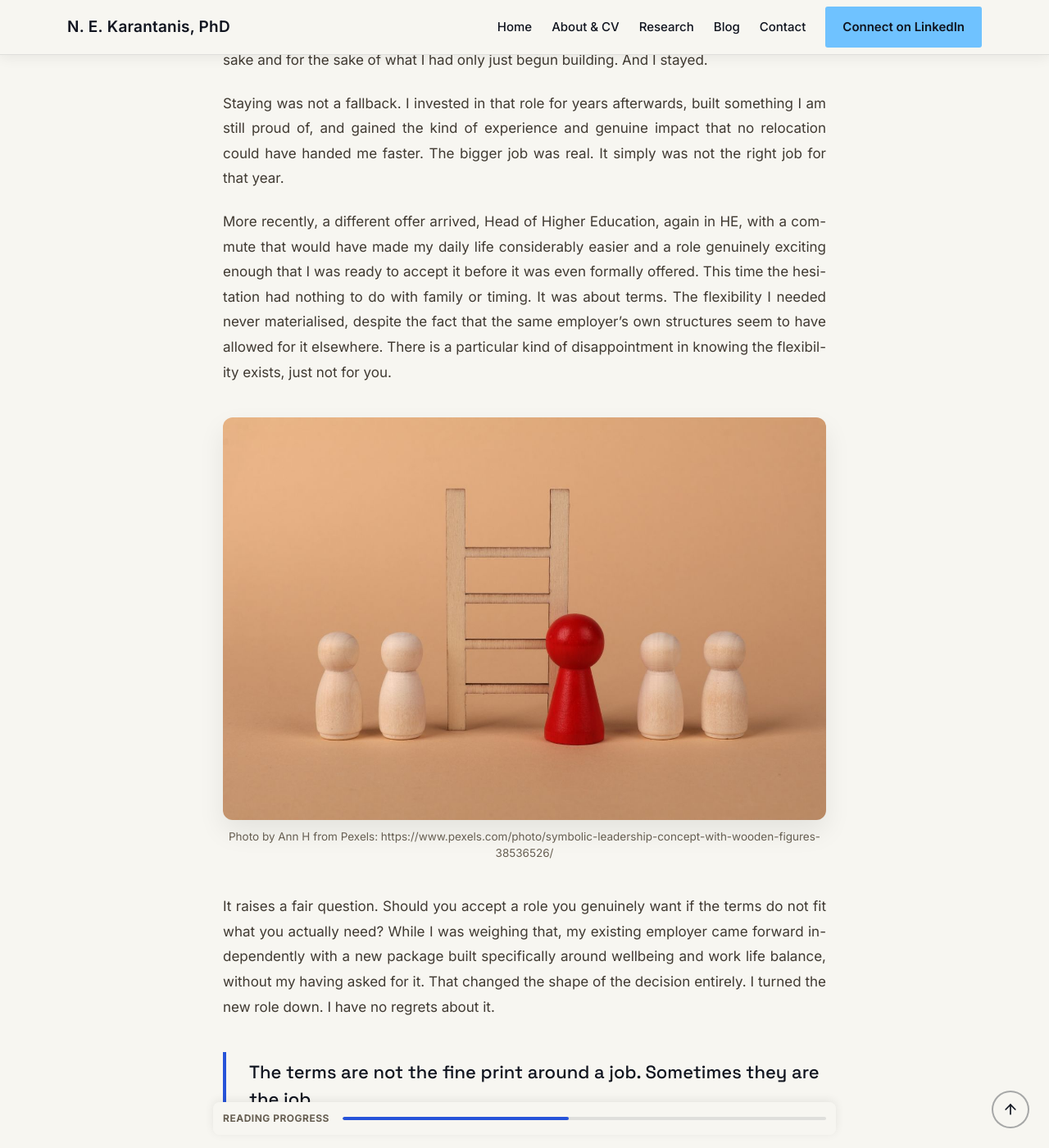
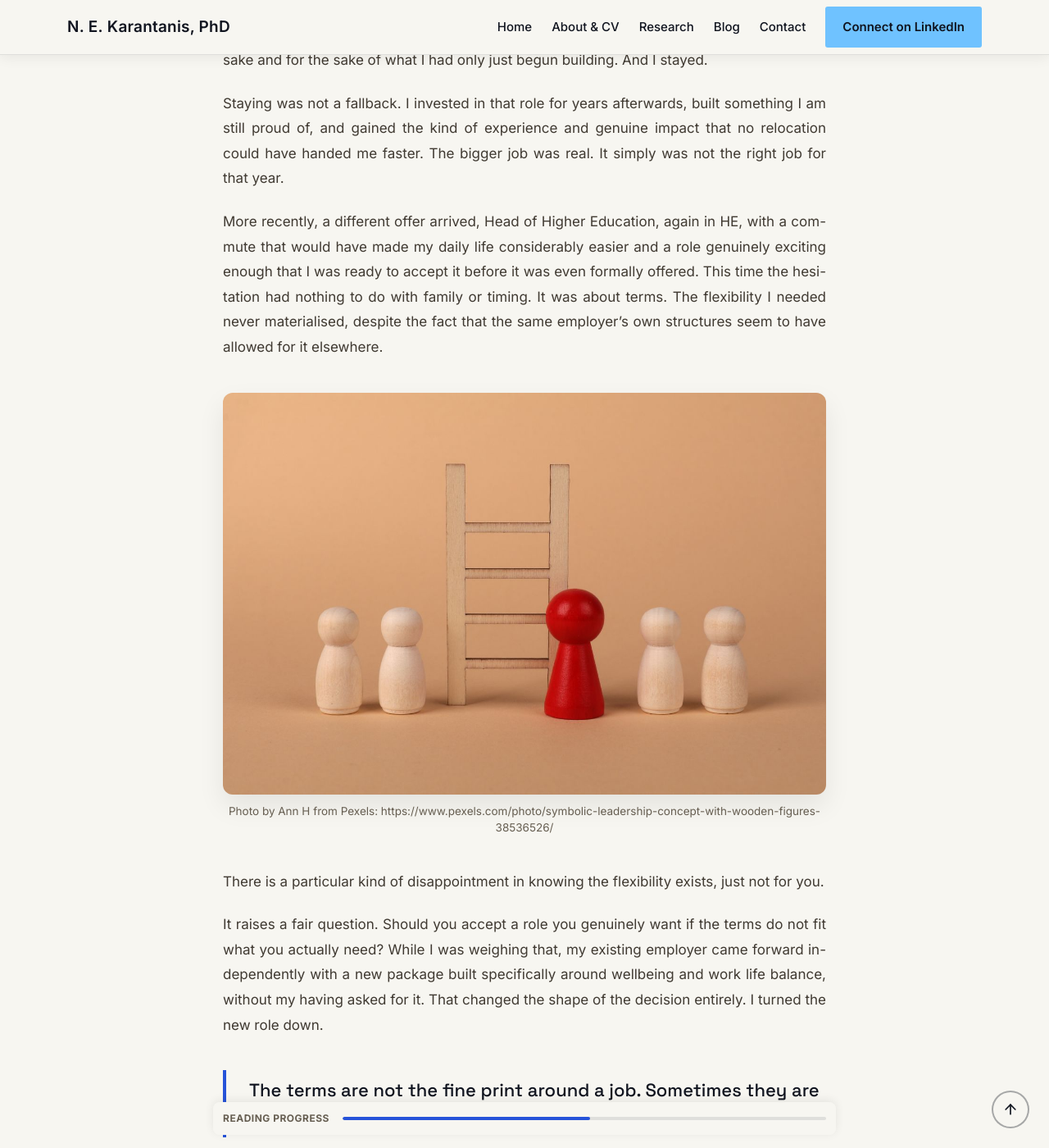
Before and after one commit to Eneekay/nekarantanis, a Jekyll site: the page built from _posts/2026-07-28-when-to-say-no-to-a-good-offer.md, in a window 1280 px wide and 1400 px high, scrolled down 798 px. Shown: the whole window at 82% size. Built offline with Jekyll 4.4.1, drawn with Linux system fonts in a browser that asks for light colours; comment, search, counter and statistics services are not loaded; some of the changed lines change nothing that is shown; some of the changed text lies outside the part shown.

Commit message:
Update Post “2026-07-28-when-to-say-no-to-a-good-offer”

```diff
--- a/_posts/2026-07-28-when-to-say-no-to-a-good-offer.md
+++ b/_posts/2026-07-28-when-to-say-no-to-a-good-offer.md
@@ -28,14 +28,14 @@
 
 Staying was not a fallback. I invested in that role for years afterwards, built something I am still proud of, and gained the kind of experience and genuine impact that no relocation could have handed me faster. The bigger job was real. It simply was not the right job for that year.
 
-More recently, a different offer arrived, Head of Higher Education, again in HE, with a commute that would have made my daily life considerably easier and a role genuinely exciting enough that I was ready to accept it before it was even formally offered. This time the hesitation had nothing to do with family or timing. It was about terms. The flexibility I needed never materialised, despite the fact that the same employer's own structures seem to have allowed for it elsewhere. There is a particular kind of disappointment in knowing the flexibility exists, just not for you.
+More recently, a different offer arrived, Head of Higher Education, again in HE, with a commute that would have made my daily life considerably easier and a role genuinely exciting enough that I was ready to accept it before it was even formally offered. This time the hesitation had nothing to do with family or timing. It was about terms. The flexibility I needed never materialised, despite the fact that the same employer's own structures seem to have allowed for it elsewhere.
 
-It raises a fair question. Should you accept a role you genuinely want if the terms do not fit what you actually need? While I was weighing that, my existing employer came forward independently with a new package built specifically around wellbeing and work life balance, without my having asked for it. That changed the shape of the decision entirely. I turned the new role down. I have no regrets about it.
+There is a particular kind of disappointment in knowing the flexibility exists, just not for you.
+
+It raises a fair question. Should you accept a role you genuinely want if the terms do not fit what you actually need? While I was weighing that, my existing employer came forward independently with a new package built specifically around wellbeing and work life balance, without my having asked for it. That changed the shape of the decision entirely. I turned the new role down.
 
 > The terms are not the fine print around a job. Sometimes they are the job.
 
 Sometimes the timing is not right, and the only honest response is to notice that and act on it. There is always a long list of factors worth weighing, but if something does not sit well, that discomfort is usually telling you something specific, even before you can name it. Terms can matter as much as the role itself, because you live with the terms every day, after the excitement of the offer has long faded.
 
-However, my first experience shows the opposite can be just as true, that the job itself can matter more than the terms attached to it. There is no formula that resolves this in advance. Weigh what is in front of you, but ask the one question that tends to cut through the noise.
-
-> When you look back on this decision in a year's time, will you feel it was worth it?
+My first experience shows the opposite can be just as true, that the job itself can matter more than the terms attached to it. There is no formula that resolves this in advance. Both times, the harder part was noticing what was actually in front of me, not what the offer letter said I should feel about it.
```
